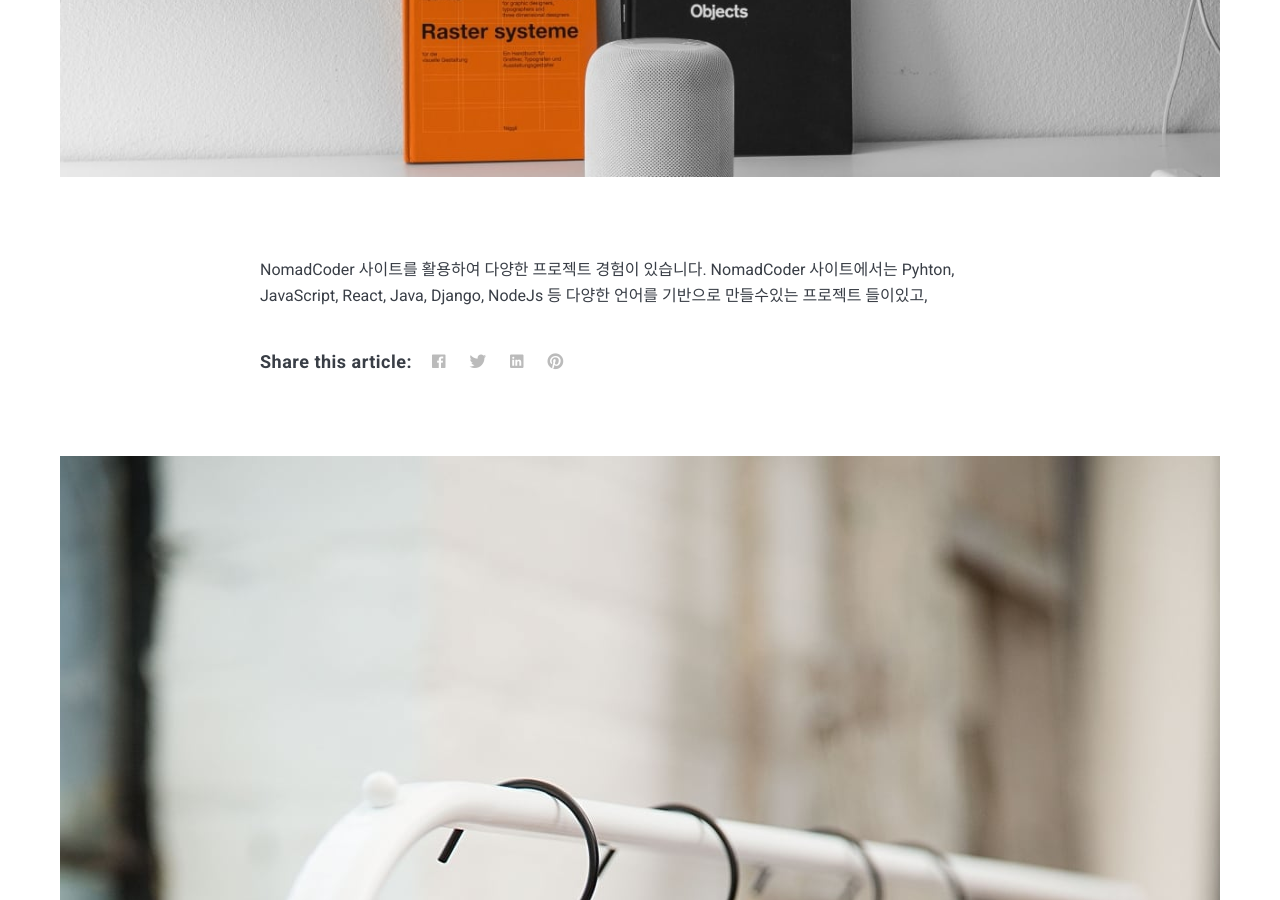
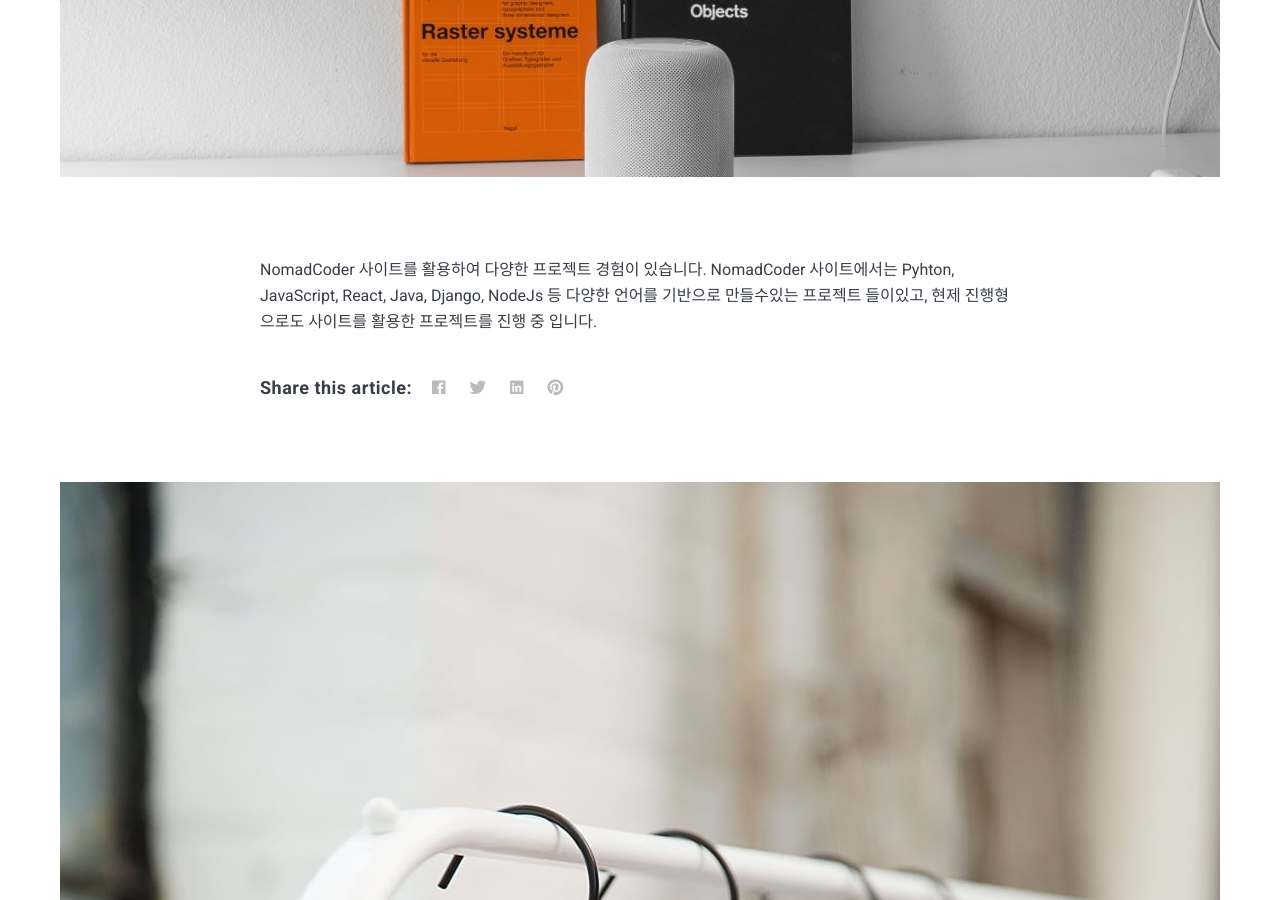
Before and after one commit to kangteagu/KANGTEAGU.github.io, a Jekyll site: the page built from _posts/2018-07-23-find-a-connection-with-the-reader.markdown, in a window 1280 px wide and 900 px high, scrolled down 866 px. Built offline with Jekyll 4.4.1, drawn with Linux system fonts in a browser that asks for light colours; nearby versions of some CDN libraries; comment, search, counter and statistics services are not loaded.

Commit message:
Update 2018-07-23-find-a-connection-with-the-reader.markdown

```diff
--- a/_posts/2018-07-23-find-a-connection-with-the-reader.markdown
+++ b/_posts/2018-07-23-find-a-connection-with-the-reader.markdown
@@ -5,4 +5,4 @@ date:   2018-07-24 15:01:35 +0300
 image:  02.jpg
 tags:   Nomadcoders
 ---
-NomadCoder 사이트를 활용하여 다양한 프로젝트 경험이 있습니다. NomadCoder 사이트에서는 Pyhton, JavaScript, React, Java, Django, NodeJs 등 다양한 언어를 기반으로 만들수있는 프로젝트 들이있고,
+NomadCoder 사이트를 활용하여 다양한 프로젝트 경험이 있습니다. NomadCoder 사이트에서는 Pyhton, JavaScript, React, Java, Django, NodeJs 등 다양한 언어를 기반으로 만들수있는 프로젝트 들이있고, 현제 진행형으로도 사이트를 활용한 프로젝트를 진행 중 입니다.
```
